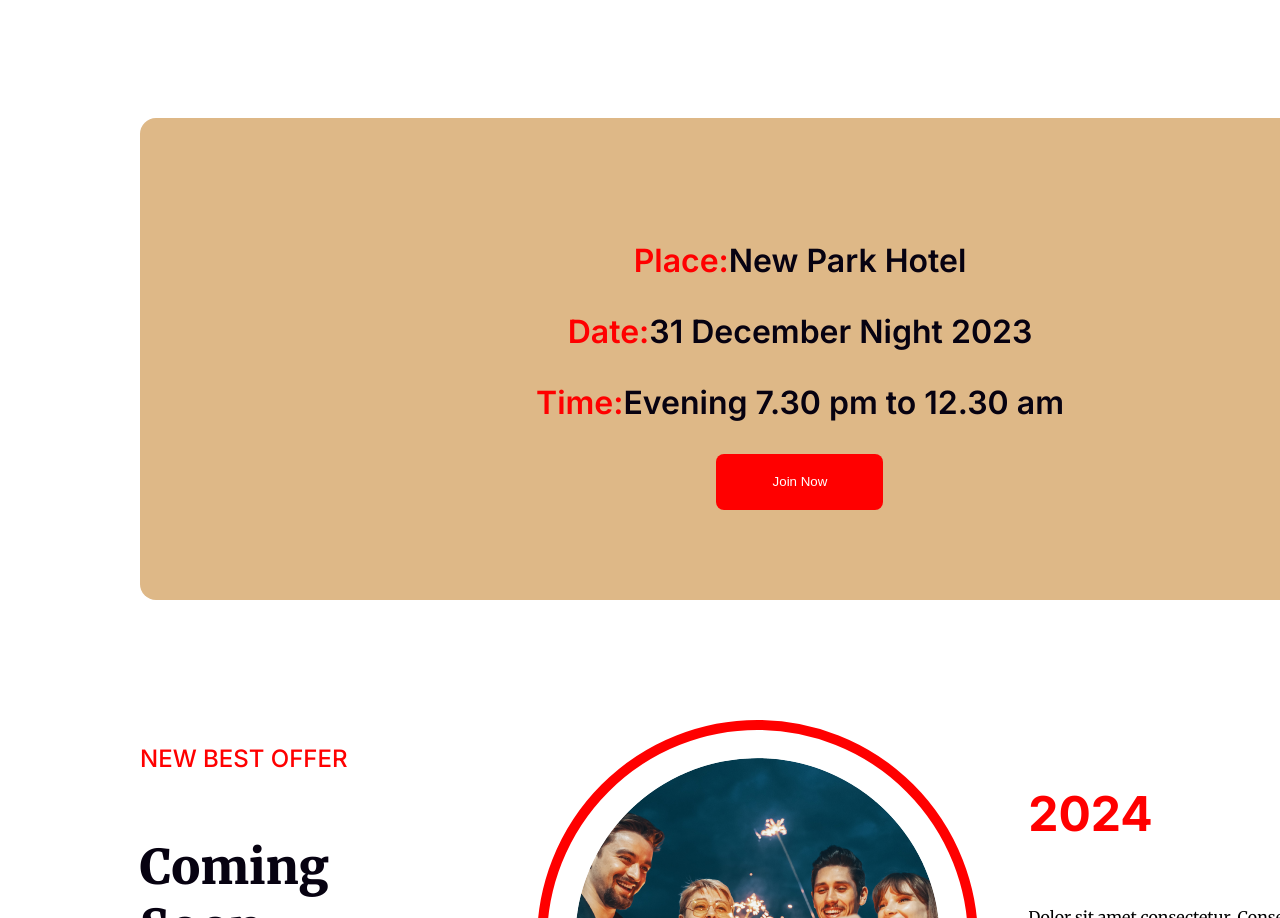
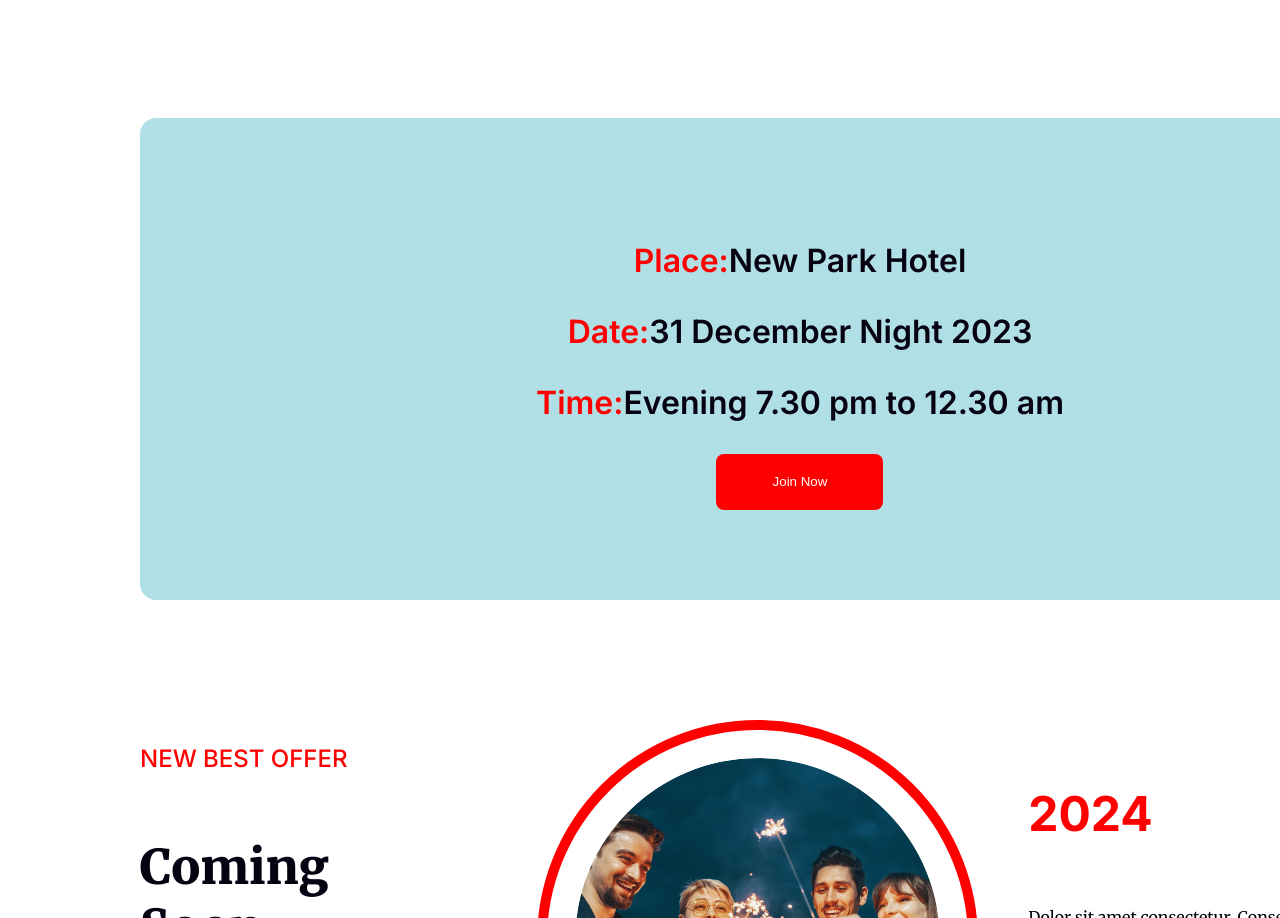
Before and after one commit to alpharabbit9/new-year-offer, a plain HTML site: page index..html in a window 1280 px wide. Shown: the part 2342-3260 px from the top of the page. Drawn offline with Linux system fonts and the light colour scheme.

Commit message:
added new bg

```diff
--- a/styles/style.css
+++ b/styles/style.css
@@ -118,7 +118,7 @@ body{
     margin: 120px 140px;
     font-family: "Inter", sans-serif;
     text-align: center;
-    background-color: burlywood;
+    background-color: powderblue;
 
     display: flex;
     justify-content: center;
```
